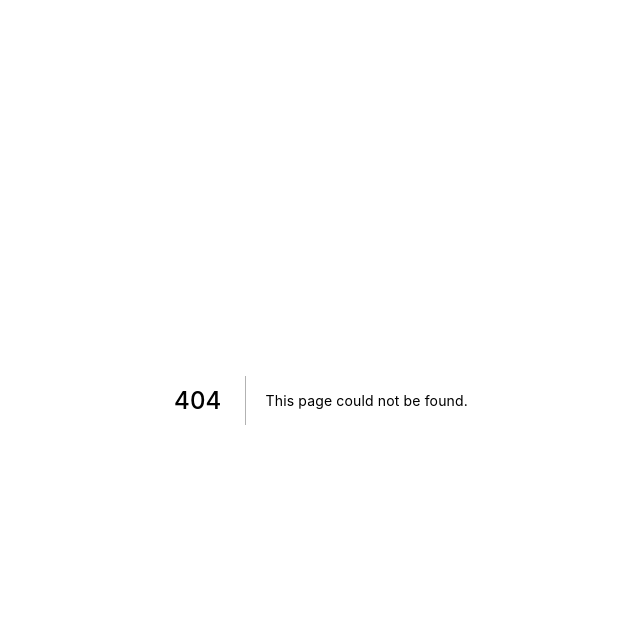
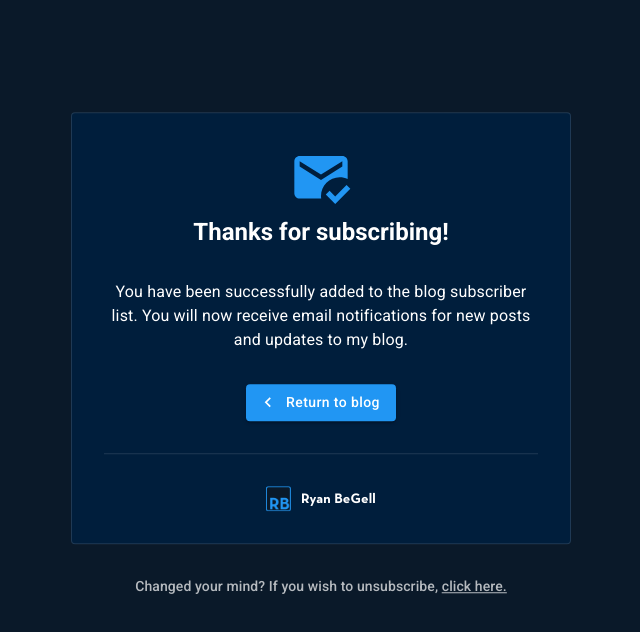
Before and after one commit to RyanBeGell/portfolio-site, a Next.js app: page /subscription-confirmed in a window 1280 px wide. Before the commit this address had no page. Shown: the top 632 px of the page, without its empty margins (319-959 px from the left). Built offline with nearby package versions, Linux system fonts and the light colour scheme.

Commit message:
Add SubscriptionConfirmed page for blog

```diff
--- /dev/null
+++ b/pages/subscription-confirmed.tsx
@@ -0,0 +1,81 @@
+import MarkEmailReadIcon from '@mui/icons-material/MarkEmailRead';
+import NavigateBeforeIcon from '@mui/icons-material/NavigateBefore';
+import { Box, Divider, Paper, Typography, useTheme } from '@mui/material';
+import Button from '@mui/material/Button';
+import MUILink from '@mui/material/Link';
+import Image from 'next/image';
+
+export default function SubscriptionConfirmed() {
+  const theme = useTheme();
+
+  return (
+    <Box
+      display="flex"
+      flexDirection="column"
+      justifyContent="center"
+      alignItems="center"
+      textAlign="center"
+      sx={{
+        position: 'absolute',
+        top: '50%',
+        left: '50%',
+        transform: 'translate(-50%, -50%)',
+      }}
+    >
+      <Paper
+        variant="outlined"
+        sx={{
+          maxWidth: '500px',
+          maxHeight: '600px',
+          mt: 4, // Adjust this value to account for the navbar height (56px / 2 = 28px)
+        }}
+      >
+        <Box sx={{ p: 4 }}>
+          <MarkEmailReadIcon
+            sx={{ fontSize: '64px', fontColor: '#66bb6a' }}
+            color="primary"
+          />
+          <Typography variant={'h5'} fontWeight="700" sx={{ mb: 4 }}>
+            Thanks for subscribing!
+          </Typography>
+          <Typography variant="body1">
+            You have been successfully added to the blog subscriber list. You
+            will now receive email notifications for new posts and updates to my
+            blog.
+          </Typography>
+          <Button
+            variant="contained"
+            color="primary"
+            startIcon={<NavigateBeforeIcon />}
+            sx={{ my: 4, textTransform: 'none' }}
+          >
+            Return to blog
+          </Button>
+          <Divider sx={{ mb: 4 }} />
+          <Box
+            sx={{
+              display: 'flex',
+              alignItems: 'center',
+              justifyContent: 'center',
+            }}
+          >
+            <Image
+              height={25}
+              width={25}
+              src="/favicon.png"
+              style={{ cursor: 'pointer' }}
+            />
+            <Typography variant={'body2'} className={'neutraface'}>
+              &nbsp;&nbsp; Ryan BeGell
+            </Typography>
+          </Box>
+        </Box>
+        {/* typography paragraph */}
+      </Paper>
+      <Typography variant={'subtitle2'} color="text.secondary" sx={{ pt: 4 }}>
+        Changed your mind? If you wish to unsubscribe,{' '}
+        <MUILink color="inherit"> click here.</MUILink>
+      </Typography>
+    </Box>
+  );
+}
```
